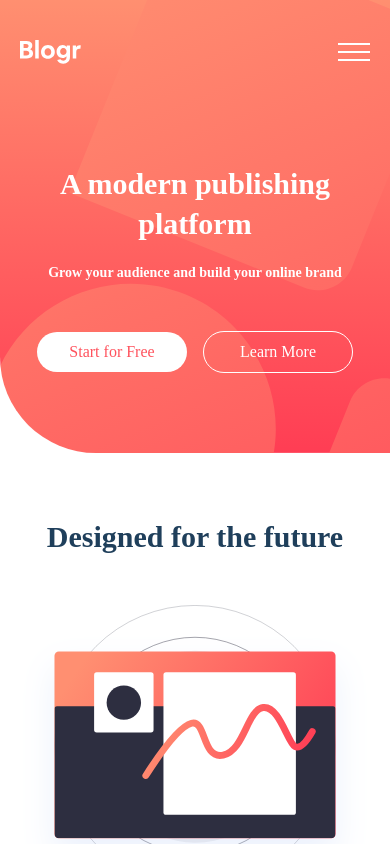
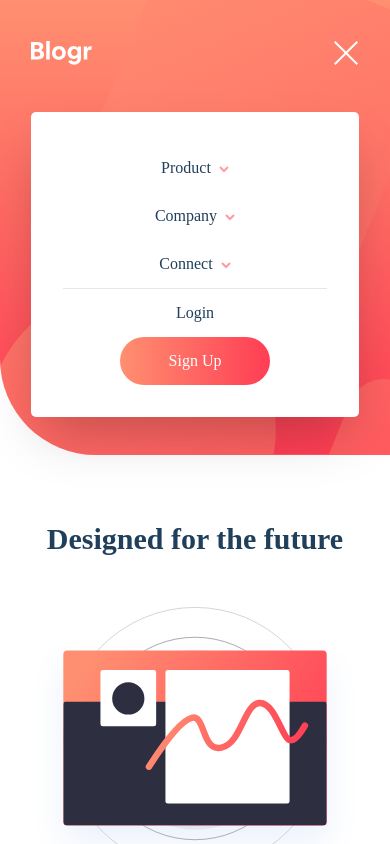
Before and after one commit to gylim0604/FrontEndMentor-Blogr-Landing-Page, a Next.js app: page / in a window 390 px wide. Both pictures are taken after a click on the link 354 px from the left and 52 px from the top of the page. Shown: the top 844 px of the page. Built offline with nearby package versions, Linux system fonts and the light colour scheme.

Commit message:
adding mobile menu

```diff
--- a/components/Footer/Footer.js
+++ b/components/Footer/Footer.js
@@ -8,7 +8,7 @@ function Footer() {
             bg='vvDarkBlue'
             flexDir={{ base: 'column', md: 'row' }}
             alignItems={{ base: 'center', md: 'start' }}
-            px={[5, '10%']}
+            px={{ base: '8vw', md: '10%' }}
             py='4rem'
             borderTopRightRadius='6rem'
             mt='5rem'
--- a/components/Header/Header.js
+++ b/components/Header/Header.js
@@ -13,7 +13,7 @@ const Header = () => {
             color='white'
             pb='5rem'
             pt='2.5rem'
-            px={[5, '10%']}
+            px={{ base: '8vw', md: '10%' }}
             borderBottomLeftRadius='6rem'
         >
             <Nav />
--- a/components/Header/IconLink.js
+++ b/components/Header/IconLink.js
@@ -1,12 +1,8 @@
 import { Link } from '@chakra-ui/react';
 import React from 'react';
 
-function IconLink({ icon, onClick, isVisible }) {
-    return (
-        <Link onClick={onClick} d={!isVisible ? 'none' : 'block'}>
-            {icon}
-        </Link>
-    );
+function IconLink({ icon, onClick }) {
+    return <Link onClick={onClick}>{icon}</Link>;
 }
 
 export default IconLink;
--- a/components/Header/Nav.js
+++ b/components/Header/Nav.js
@@ -1,16 +1,27 @@
-import { Flex, Image, HStack, Link, Box } from '@chakra-ui/react';
+import {
+    Flex,
+    Image,
+    HStack,
+    Link,
+    Box,
+    Menu,
+    MenuButton,
+    MenuList,
+    MenuItem,
+} from '@chakra-ui/react';
 import React from 'react';
 import { Close, Hamburger } from '../Icons';
 import IconLink from './IconLink';
 import NavMenuItemDesktop from './NavMenuItemDesktop';
 import { useState } from 'react';
+import NavMenuItemMobile from './NavMenuItemMobile';
 
 function Nav() {
     // Testing mobile menu
-    const [state, setstate] = useState(false);
+    const [active, setActive] = useState(false);
     const toggleMobileMenu = () => {
-        setstate(!state);
-        alert(state);
+        setActive(!active);
+        // alert(active);
     };
     return (
         <Flex justifyContent='space-between' alignItems='center'>
@@ -22,12 +33,71 @@ function Nav() {
                 alt='hamburger icon'
             />
             <Box>
-                <IconLink
-                    icon={<Hamburger />}
-                    isVisible={true}
-                    onClick={toggleMobileMenu}
-                />
-                <IconLink icon={<Close />} onClick={() => alert('hello')} />
+                {!active ? (
+                    <IconLink icon={<Hamburger />} onClick={toggleMobileMenu} />
+                ) : (
+                    <IconLink icon={<Close />} onClick={toggleMobileMenu} />
+                )}
+                {active ? (
+                    <Flex
+                        flexDir='column'
+                        pos='absolute'
+                        w='84vw'
+                        maxW='375px'
+                        bg='white'
+                        top='7rem'
+                        left='0'
+                        color='vDarkBlue'
+                        mx='8vw'
+                        textAlign='center'
+                        p='2rem'
+                        boxShadow='2xl'
+                        borderRadius='5px'
+                    >
+                        <NavMenuItemMobile
+                            title='Product'
+                            items={[
+                                'Overview',
+                                'Pricing',
+                                'Marketplace',
+                                'Features',
+                                'Integrations',
+                            ]}
+                        />
+                        <NavMenuItemMobile
+                            title='Company'
+                            items={['About', 'Team', 'Blog']}
+                        />
+                        <NavMenuItemMobile
+                            title='Connect'
+                            items={['Contact', 'Newsletter', 'LinkedIn']}
+                        />
+                        <hr />
+                        <Link
+                            py='.75rem'
+                            d='inline-block'
+                            alignSelf='center'
+                            width='150px'
+                            textAlign='center'
+                        >
+                            Login
+                        </Link>
+                        <Link
+                            bg='linear-gradient(to right, hsl(13, 100%, 72%), hsl(353, 100%, 62%))'
+                            color='white'
+                            py='.75rem'
+                            d='inline-block'
+                            alignSelf='center'
+                            borderRadius='1.5rem'
+                            width='150px'
+                            textAlign='center'
+                        >
+                            Sign Up
+                        </Link>
+                    </Flex>
+                ) : (
+                    ''
+                )}
             </Box>
             <Box
                 flexGrow='1'
@@ -51,13 +121,7 @@ function Nav() {
                     />
                     <NavMenuItemDesktop
                         title='Connect'
-                        items={[
-                            'Contact',
-                            'Newsletter',
-                            'LinkedIn',
-                            'Features',
-                            'Integrations',
-                        ]}
+                        items={['Contact', 'Newsletter', 'LinkedIn']}
                     />
                 </HStack>
                 <HStack>
--- /dev/null
+++ b/components/Header/NavMenuItemMobile.js
@@ -0,0 +1,52 @@
+import { Box, Flex, HStack, Link, Text } from '@chakra-ui/react';
+import React from 'react';
+import { useState } from 'react';
+import { ArrowDownDark } from '../Icons';
+
+function NavMenuItemMobile({ title, items }) {
+    const [active, setActive] = useState(false);
+    const toggleSubMenu = () => {
+        setActive(!active);
+    };
+    return (
+        <Box my={1}>
+            <Link
+                d='inline-block'
+                onClick={toggleSubMenu}
+                my={2}
+                _hover={{ textDecoration: 'none' }}
+            >
+                <HStack as='span' d='flex' alignItems='baseline'>
+                    <Text>{title}</Text>
+                    <ArrowDownDark />
+                </HStack>
+            </Link>
+            {active ? (
+                <Flex
+                    flexDir='column'
+                    bg='grayBlue'
+                    borderRadius='2px'
+                    mt='1rem'
+                    py={4}
+                >
+                    {items.map((item, idx) => {
+                        return (
+                            <Link
+                                key={idx}
+                                _hover={{ textDecoration: 'none' }}
+                                color='vGrayBlue'
+                                my={1}
+                            >
+                                {item}
+                            </Link>
+                        );
+                    })}
+                </Flex>
+            ) : (
+                ''
+            )}
+        </Box>
+    );
+}
+
+export default NavMenuItemMobile;
--- a/components/Section1.js
+++ b/components/Section1.js
@@ -5,7 +5,7 @@ import WhiteBg from './WhiteBg';
 function Section1() {
     return (
         <Box
-            px={[5, '10%']}
+            px={{ base: '8vw', md: '10%' }}
             mt={{ base: '4rem', md: '10rem' }}
             textAlign='center'
             maxW='1300px'
--- a/components/Section2.js
+++ b/components/Section2.js
@@ -5,7 +5,7 @@ function Section2() {
     return (
         <Flex
             flexDir='column'
-            px={[5, '10%']}
+            px={{ base: '8vw', md: '10%' }}
             textAlign='center'
             bg={{
                 base: 'url(/bg-pattern-circles.svg),linear-gradient(hsl(237, 17%, 21%), hsl(237, 23%, 32%))',
--- a/components/Section3.js
+++ b/components/Section3.js
@@ -5,7 +5,7 @@ import WhiteBg from './WhiteBg';
 function Section3() {
     return (
         <Box
-            px={[5, '10%']}
+            px={{ base: '8vw', md: '10%' }}
             mt={{ base: '4rem', md: '10rem' }}
             my={{ base: '0', md: '20rem' }}
             textAlign='center'
```
